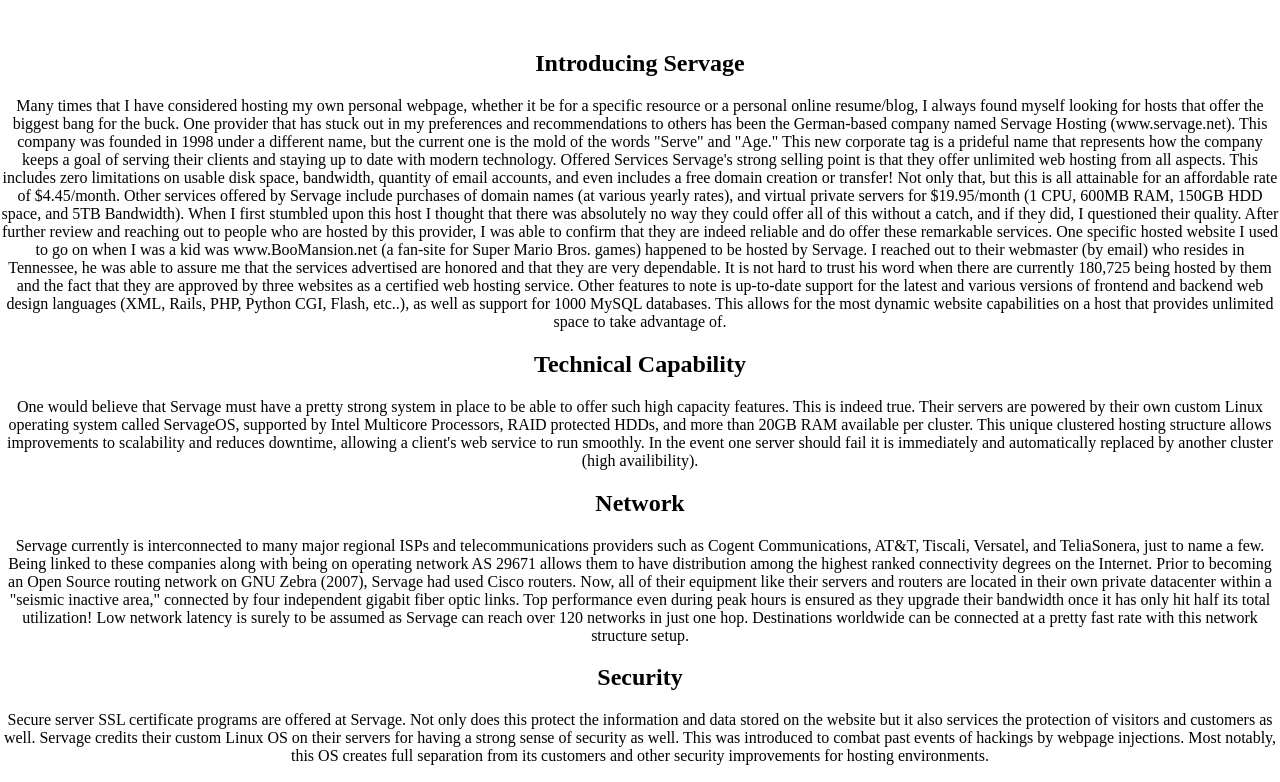
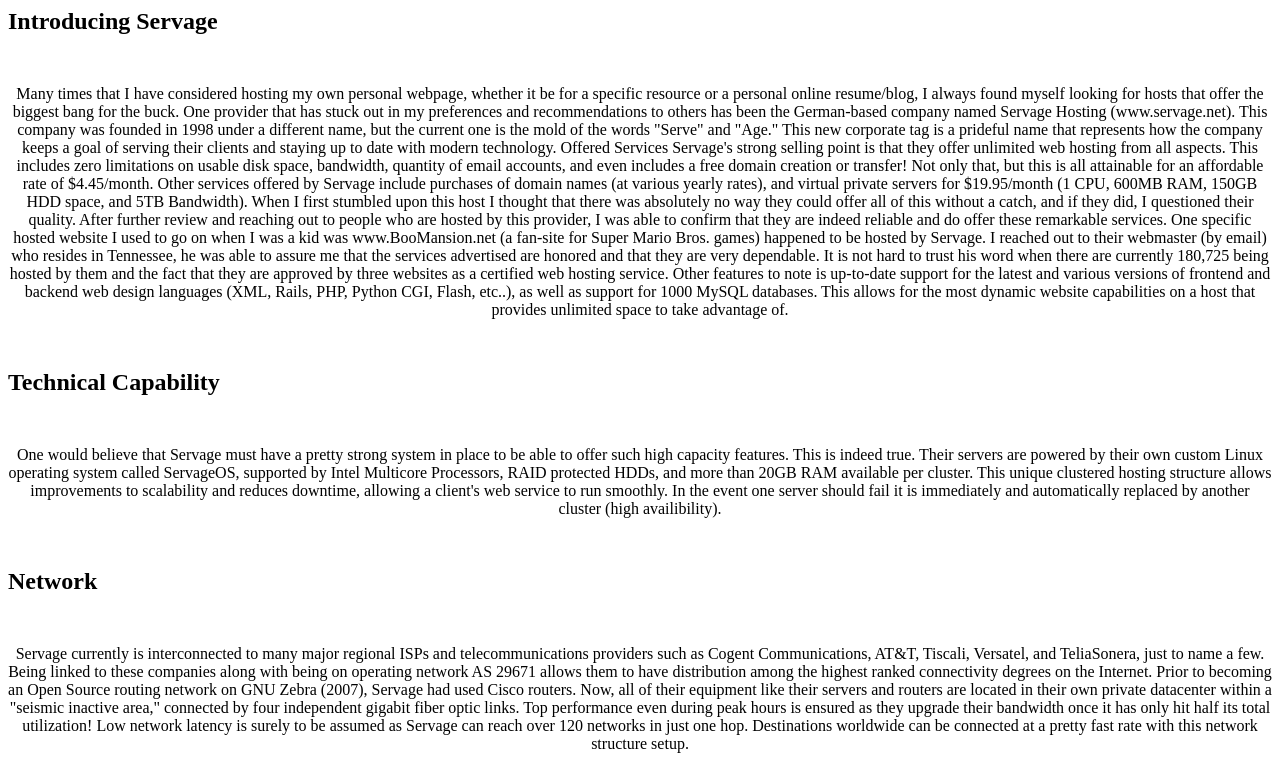
Before and after one commit to JoeDinkha/tc362ss15, a plain HTML site: page week6/index.html in a window 1280 px wide. Shown: the top 782 px of the page. Drawn offline with Linux system fonts and the light colour scheme.

Commit message:
Update techstyle.css

```diff
--- a/week6/techstyle.css
+++ b/week6/techstyle.css
@@ -1,4 +1,4 @@
-body {
+body p {
 	margin:50px 0px; padding:0px;
 	text-align:center;
 	}
```
